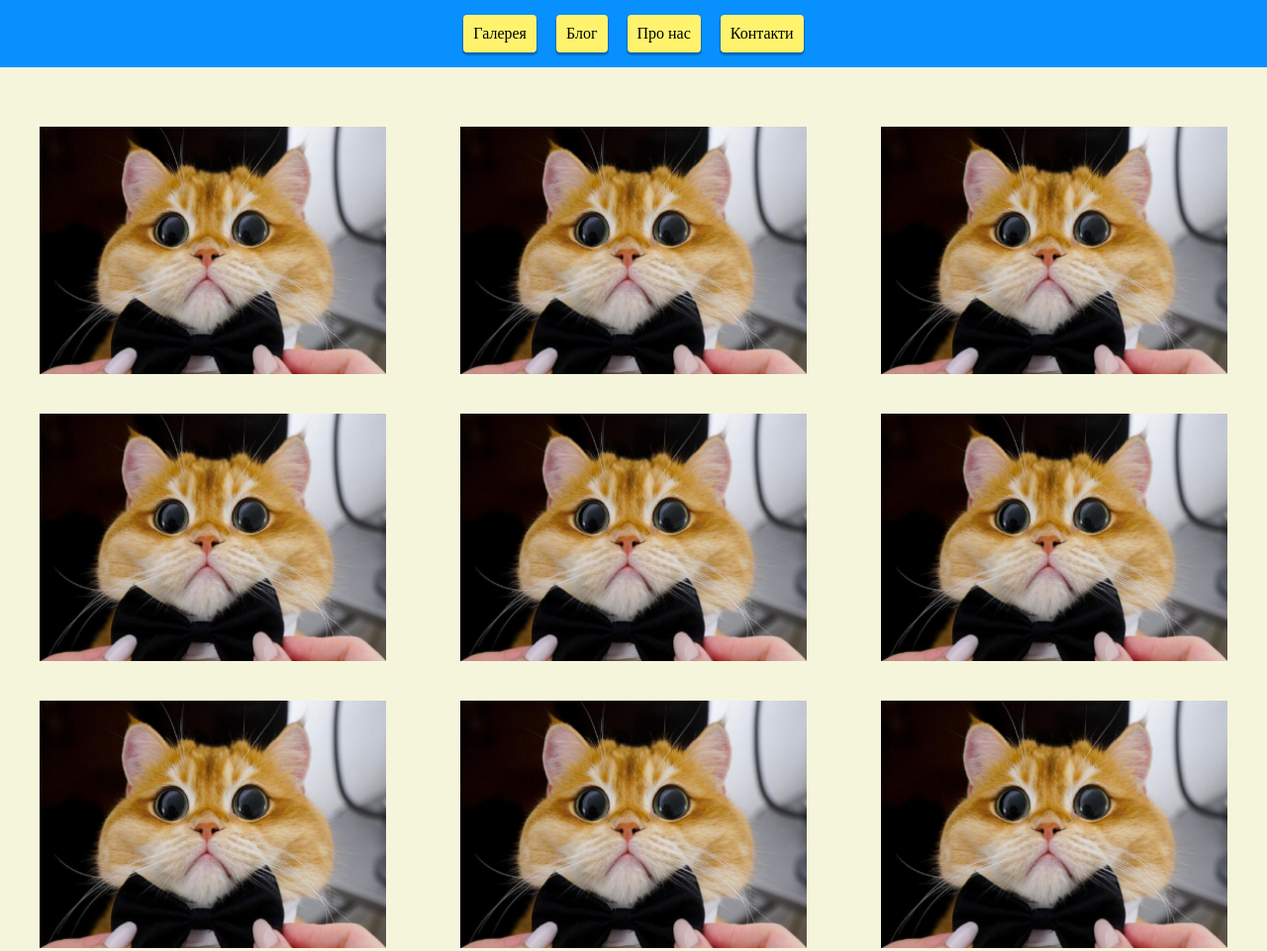
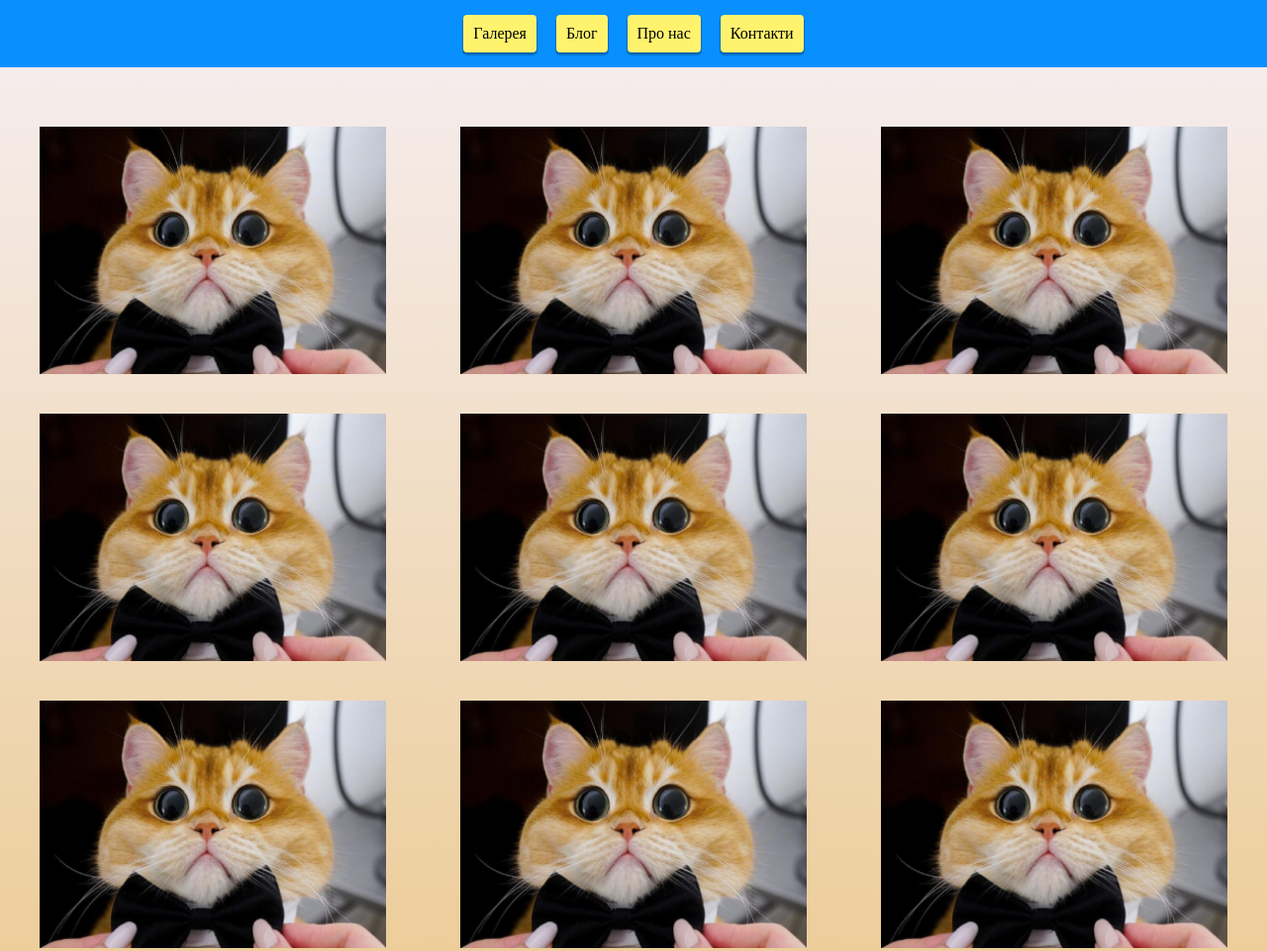
Before and after one commit to TheBestikk/Gallery, a plain HTML site: page index.html in a window 1280 px wide. Shown: the top 961 px of the page at 99% size. Drawn offline with Linux system fonts and the light colour scheme.

Commit message:
Add files via upload

```diff
--- a/style.css
+++ b/style.css
@@ -32,7 +32,7 @@ body{
     font-weight: 700;
 }
 .gallery{
-    background-color: beige;
+    background-image: linear-gradient(to top, rgb(231, 184, 97), rgb(245, 236, 236));
 }
 .gallery-list{
     padding-top: 40px;
```
